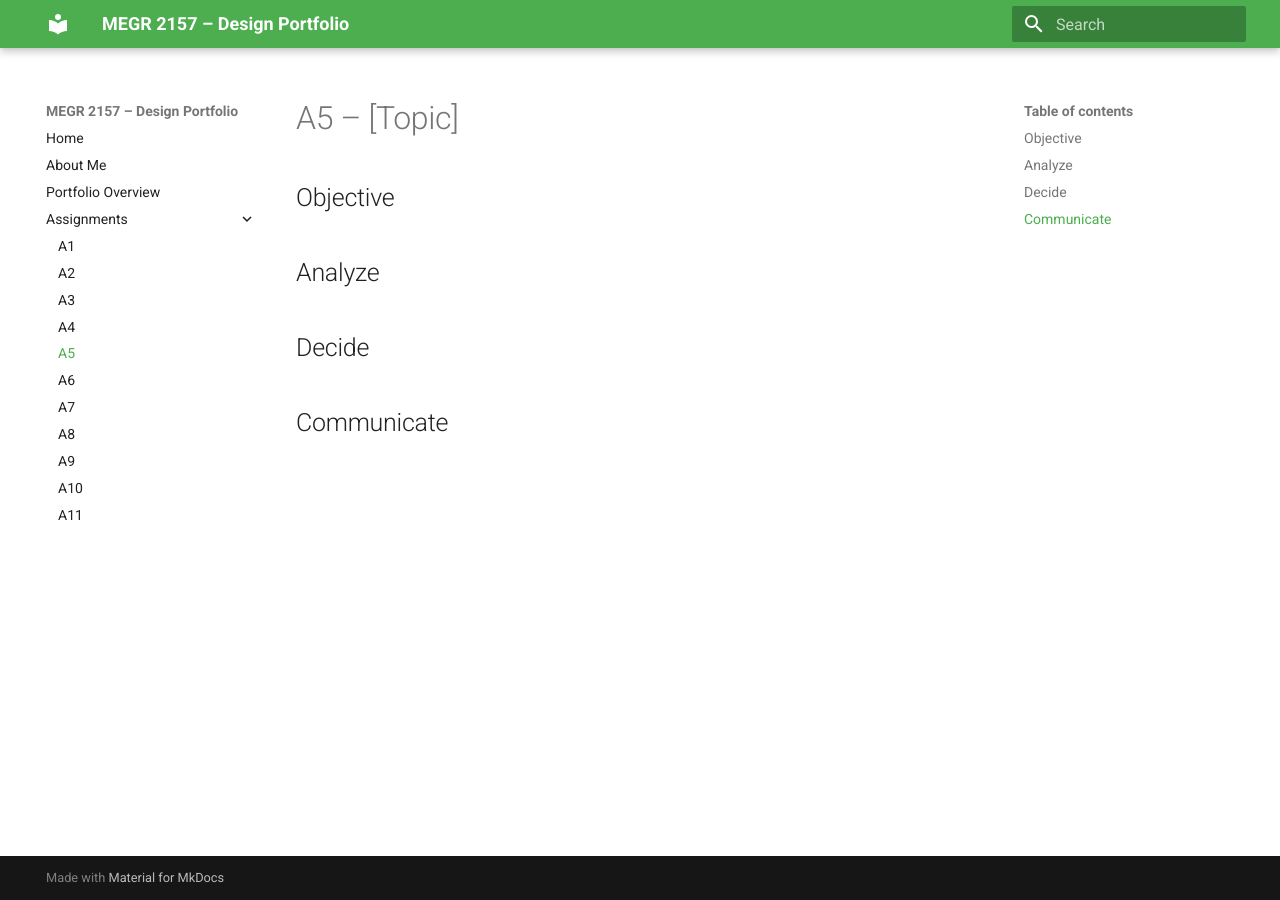
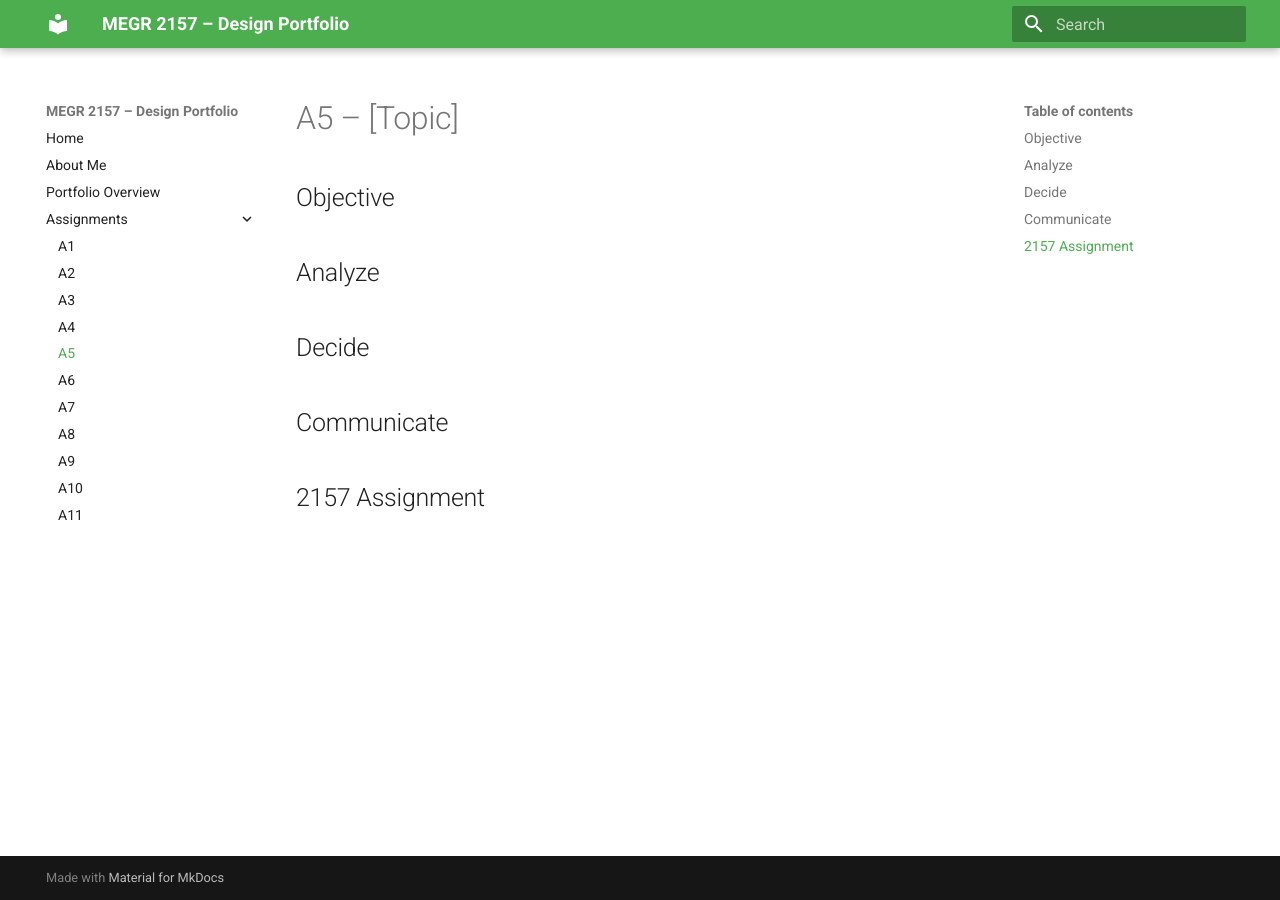
Before and after one commit to Ldreifuss/megr2157-project-portfolio, an MkDocs documentation site: the page built from docs/assignments/A05/index.md, in a window 1280 px wide. Built offline with MkDocs 1.6.1 and Material for MkDocs 9.7.7, drawn with Linux system fonts in a browser that asks for light colours.

Commit message:
Update index.md

```diff
--- a/docs/assignments/A05/index.md
+++ b/docs/assignments/A05/index.md
@@ -10,3 +10,6 @@
 
 
 ## Communicate
+
+
+## 2157 Assignment
```
